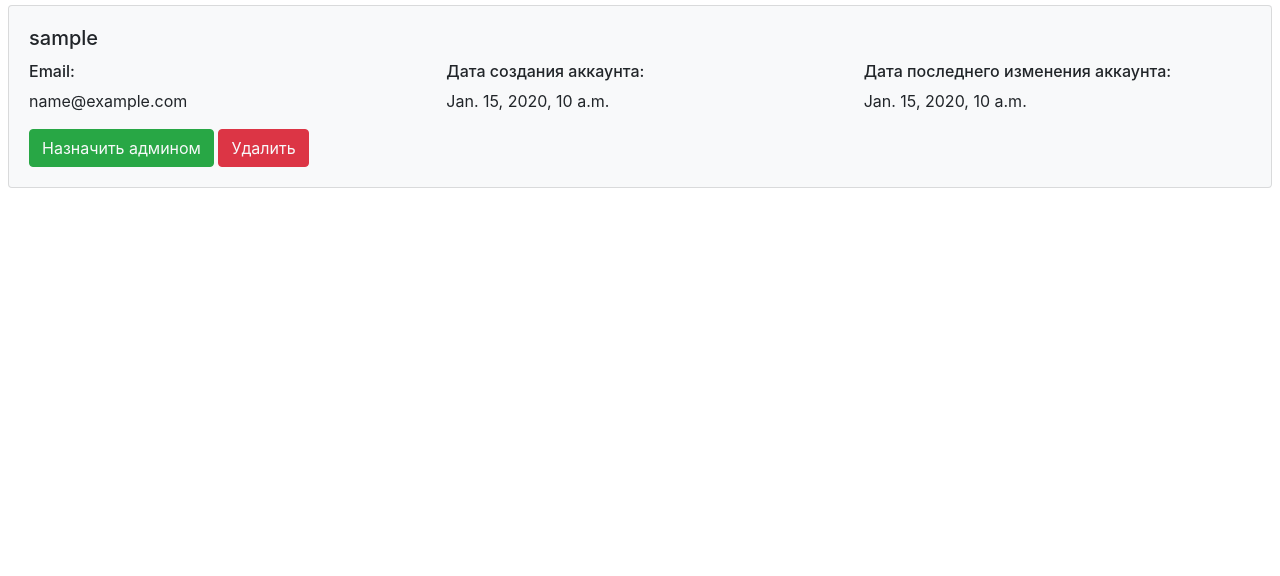
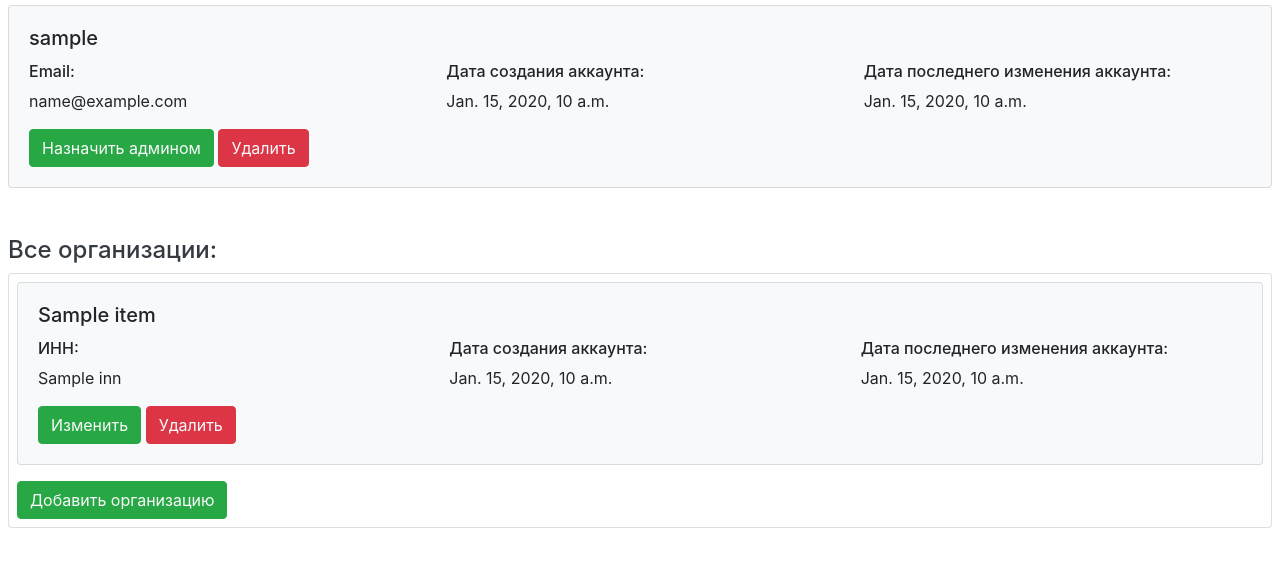
Before and after one commit to agakas/Equipsys, a Django app: page /main in a window 1280 px wide. Shown: the part 394-970 px from the top of the page. Before the commit the page ends 582 px from the top, so only its background shows below. Run offline with Django 4.2, Linux system fonts and the light colour scheme; a user stored in the database is signed in; tables that the repository leaves empty hold one stand-in row (values such as "Sample post"); a database or web service that is not in the repository returns one stand-in record (values such as "Sample title"); data that the repository does not hold is empty; some libraries are stand-ins or nearby versions.

Commit message:
GUI for orgs is ready

```diff
--- a/server/frontend/templates/frontend/home-admin.html
+++ b/server/frontend/templates/frontend/home-admin.html
@@ -134,16 +134,41 @@
         </div>
     </div>
 
+    {% endif %}
+    {% endfor %}
+
+    <h4 class="text-left text-dark mt-5 ml-2">Все организации:</h4>
+    <div class="card mt-2 ml-2 mr-2 mb-5" style="width: auto;">
+    {% for org in all_orgs%}
+    <div class="card bg-light mt-2 ml-2 mr-2" style="width: auto;">
+        <div class="card-body">
+            <h5 class="card-title">{{org.name}}</h5>
+            <div class="row">
+                <div class="col"><h6>ИНН:</h6></div>
+                <div class="col"><h6>Дата создания аккаунта:</h6></div>
+                <div class="col"><h6>Дата последнего изменения аккаунта:</h6></div>
+                <div class="w-100"></div>
+                <div class="col">{{org.inn}}</div>
+                <div class="col">{{org.created_at}}</div>
+                <div class="col">{{org.updated_at}}</div>
+            </div>
+            <div class="mt-3">
+                <a class="btn btn-success text-light" data-toggle="modal" data-target="#">Изменить</a>
+                <a class="btn btn-danger text-light" data-toggle="modal" data-target="#">Удалить</a>
+            </div>
+        </div>
+    </div>
+
     <script>
 
 
     </script>
 
-
-    {% endif %}
     {% endfor %}
-
-
+    <div class="mt-3">
+                <a class="btn btn-success mb-2 ml-2 text-light" data-toggle="modal" data-target="#">Добавить организацию</a>
+    </div>
+    </div>
 
 <script>
 
--- a/server/frontend/templates/frontend/home-user.html
+++ b/server/frontend/templates/frontend/home-user.html
@@ -193,7 +193,7 @@
                     <div class="modal-body">
                         <div class="form-group">
                             <label for="recipient-serial-edit_{{equipment.id}}" class="col-form-label">Серийный номер:</label>
-                            <input type="text" class="form-control" value="{{equipment.serial}}" id="recipient-serial-edit_{{equipment.id}}" name="serial" required>
+                            <input type="text" class="form-control" pattern=".{10}"   required title="Серийный номер должен состоять из 10 символов." value="{{equipment.serial}}" id="recipient-serial-edit_{{equipment.id}}" name="serial" required>
                         </div>
                     </div>
                     <div class="modal-footer">
@@ -247,7 +247,7 @@
       <div class="modal-body">
           <div class="form-group">
             <label for="recipient-serial-add_{{org.id}}" class="col-form-label">Серийный номер:</label>
-            <input type="text" class="form-control" id="recipient-serial-add_{{org.id}}" name="serial" required>
+            <input type="text" class="form-control"  pattern=".{10}"   required title="Серийный номер должен состоять из 10 символов." id="recipient-serial-add_{{org.id}}" name="serial" required>
           </div>
       </div>
       <div class="modal-footer">
--- a/server/frontend/views.py
+++ b/server/frontend/views.py
@@ -69,6 +69,7 @@ def home(request):
             users_data = (requests.get("http://127.0.0.1:8000/api/app/users/", cookies=cookies_now)).json()
             organizations_data = (requests.get("http://127.0.0.1:8000/api/app/organizations/", cookies=cookies_now)).json()
             current_data['all_users'] = users_data
+            current_data['all_orgs'] = organizations_data
             return render(request, 'frontend/home-admin.html', context=current_data)
 
         #информация об организациях пользователя
```
Also changed, not shown: server/db.sqlite3.
